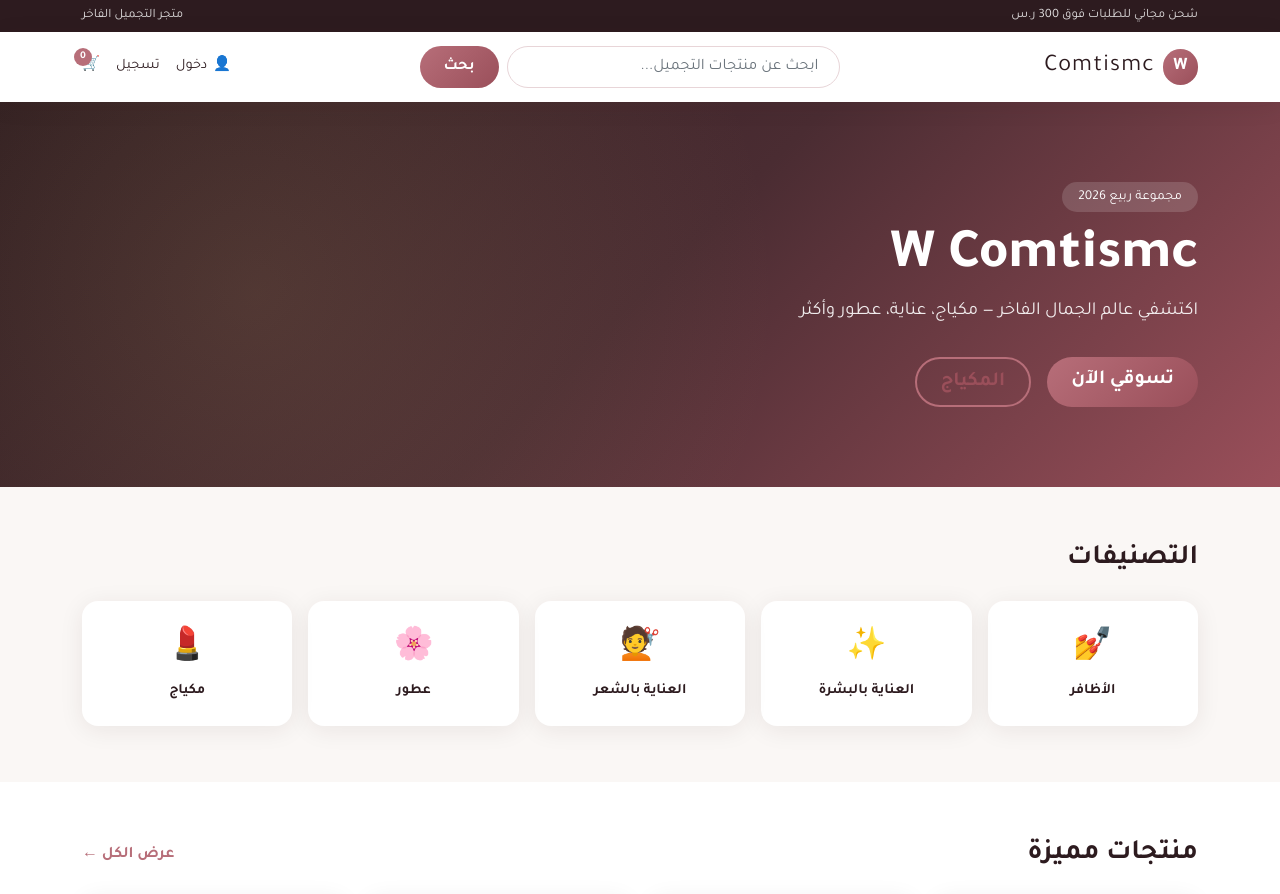
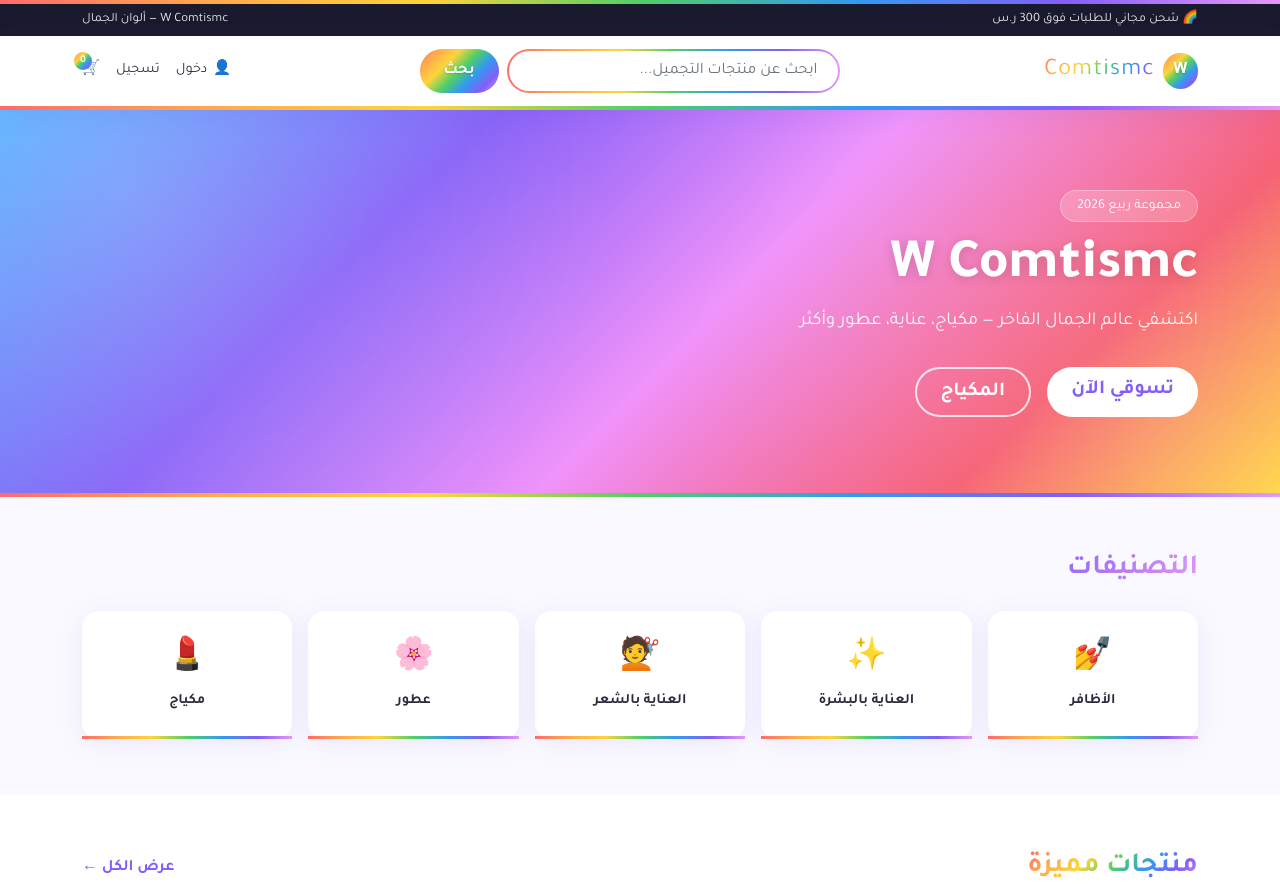
Before and after one commit to Esaud1/Cursor, an ASP.NET Core app: page / in a window 1280 px wide. Shown: the top 894 px of the page. Run offline with ASP.NET Core 8, Linux system fonts and the light colour scheme.

Commit message:
Switch W Comtismc theme to rainbow colors
Replace rose/burgundy palette with rainbow gradients, stripe
accents, and vibrant multicolor UI across header, hero, buttons,
cards, and footer.

Co-authored-by: Enad Saud <Esaud1@users.noreply.github.com>

```diff
--- a/WComtismc/Pages/Shared/_Layout.cshtml
+++ b/WComtismc/Pages/Shared/_Layout.cshtml
@@ -12,10 +12,11 @@
     <link rel="stylesheet" href="~/css/site.css" asp-append-version="true" />
 </head>
 <body>
+    <div class="rainbow-stripe"></div>
     <div class="store-topbar">
         <div class="container">
-            <span>شحن مجاني للطلبات فوق 300 ر.س</span>
-            <span>متجر التجميل الفاخر</span>
+            <span>🌈 شحن مجاني للطلبات فوق 300 ر.س</span>
+            <span>W Comtismc — ألوان الجمال</span>
         </div>
     </div>
 
@@ -63,6 +64,7 @@
                 </button>
             </div>
         </nav>
+        <div class="rainbow-stripe"></div>
 
         <div class="collapse navbar-collapse store-categories-nav" id="storeNav">
             <div class="container">
--- a/WComtismc/wwwroot/css/site.css
+++ b/WComtismc/wwwroot/css/site.css
@@ -1,14 +1,21 @@
 :root {
-  --rose: #b76e79;
-  --rose-dark: #9a4f5a;
-  --rose-light: #d4a5a5;
-  --burgundy: #2d1b1f;
-  --cream: #faf7f5;
-  --gold: #c9a96e;
-  --text: #2d1b1f;
-  --text-muted: #7a6a6e;
+  --rainbow: linear-gradient(90deg, #ff6b6b, #ffa94d, #ffd43b, #51cf66, #339af0, #845ef7, #e599f7);
+  --rainbow-soft: linear-gradient(135deg, #ff6b6b 0%, #ffa94d 16%, #ffd43b 33%, #51cf66 50%, #339af0 66%, #845ef7 83%, #e599f7 100%);
+  --rainbow-hero: linear-gradient(135deg, #4facfe 0%, #845ef7 30%, #f093fb 55%, #f5576c 80%, #ffd43b 100%);
+  --red: #ff6b6b;
+  --orange: #ffa94d;
+  --yellow: #ffd43b;
+  --green: #51cf66;
+  --blue: #339af0;
+  --indigo: #845ef7;
+  --violet: #e599f7;
+  --primary: #845ef7;
+  --primary-dark: #6741d9;
+  --text: #2d2a3e;
+  --text-muted: #6b6880;
+  --cream: #faf9ff;
   --white: #ffffff;
-  --shadow: 0 4px 24px rgba(45, 27, 31, 0.08);
+  --shadow: 0 4px 24px rgba(103, 65, 217, 0.1);
 }
 
 * {
@@ -23,18 +30,24 @@ body {
 }
 
 a {
-  color: var(--rose-dark);
+  color: var(--indigo);
   text-decoration: none;
 }
 
 a:hover {
-  color: var(--burgundy);
+  color: var(--primary-dark);
+}
+
+/* Rainbow stripe accent */
+.rainbow-stripe {
+  height: 4px;
+  background: var(--rainbow);
 }
 
 /* Topbar */
 .store-topbar {
-  background: var(--burgundy);
-  color: rgba(255, 255, 255, 0.85);
+  background: #1a1a2e;
+  color: rgba(255, 255, 255, 0.9);
   font-size: 0.8rem;
   padding: 0.4rem 0;
 }
@@ -63,7 +76,6 @@ a:hover {
   gap: 0.5rem;
   font-weight: 800;
   font-size: 1.5rem;
-  color: var(--burgundy) !important;
   text-decoration: none;
 }
 
@@ -73,15 +85,20 @@ a:hover {
   justify-content: center;
   width: 2.2rem;
   height: 2.2rem;
-  background: linear-gradient(135deg, var(--rose), var(--rose-dark));
+  background: var(--rainbow-soft);
   color: var(--white);
   border-radius: 50%;
   font-size: 1.1rem;
+  text-shadow: 0 1px 2px rgba(0, 0, 0, 0.2);
 }
 
 .brand-text {
   font-weight: 300;
   letter-spacing: 0.05em;
+  background: var(--rainbow-soft);
+  -webkit-background-clip: text;
+  -webkit-text-fill-color: transparent;
+  background-clip: text;
 }
 
 .store-search {
@@ -94,7 +111,9 @@ a:hover {
 
 .store-search .form-control {
   border-radius: 50px;
-  border: 1px solid #e8d5d8;
+  border: 2px solid transparent;
+  background: linear-gradient(var(--white), var(--white)) padding-box,
+              var(--rainbow) border-box;
   padding: 0.5rem 1.25rem;
 }
 
@@ -127,7 +146,7 @@ a:hover {
   position: absolute;
   top: -8px;
   left: -8px;
-  background: var(--rose);
+  background: var(--rainbow-soft);
   color: var(--white);
   font-size: 0.65rem;
   font-weight: 700;
@@ -164,44 +183,47 @@ a:hover {
 }
 
 .category-links a:hover {
-  background: var(--rose-light);
+  background: var(--rainbow-soft);
   color: var(--white);
 }
 
 /* Buttons */
 .btn-store {
-  background: linear-gradient(135deg, var(--rose), var(--rose-dark));
+  background: var(--rainbow-soft);
   color: var(--white);
   border: none;
   border-radius: 50px;
   padding: 0.5rem 1.5rem;
   font-weight: 600;
   transition: transform 0.15s, box-shadow 0.15s;
+  text-shadow: 0 1px 2px rgba(0, 0, 0, 0.15);
 }
 
 .btn-store:hover {
   color: var(--white);
-  transform: translateY(-1px);
-  box-shadow: 0 4px 16px rgba(183, 110, 121, 0.4);
+  transform: translateY(-2px);
+  box-shadow: 0 6px 20px rgba(132, 94, 247, 0.45);
 }
 
 .btn-outline-store {
-  border: 2px solid var(--rose);
-  color: var(--rose-dark);
+  border: 2px solid transparent;
+  background: linear-gradient(var(--white), var(--white)) padding-box,
+              var(--rainbow) border-box;
+  color: var(--indigo);
   border-radius: 50px;
   padding: 0.5rem 1.5rem;
   font-weight: 600;
-  background: transparent;
 }
 
 .btn-outline-store:hover {
-  background: var(--rose);
+  background: var(--rainbow-soft);
   color: var(--white);
+  border-color: transparent;
 }
 
 /* Hero */
 .hero-section {
-  background: linear-gradient(135deg, var(--burgundy) 0%, #4a2c32 50%, var(--rose-dark) 100%);
+  background: var(--rainbow-hero);
   color: var(--white);
   padding: 5rem 0;
   position: relative;
@@ -212,7 +234,19 @@ a:hover {
   content: '';
   position: absolute;
   inset: 0;
-  background: radial-gradient(circle at 20% 50%, rgba(201, 169, 110, 0.15) 0%, transparent 50%);
+  background:
+    radial-gradient(circle at 10% 20%, rgba(255, 255, 255, 0.2) 0%, transparent 40%),
+    radial-gradient(circle at 90% 80%, rgba(255, 255, 255, 0.15) 0%, transparent 40%);
+}
+
+.hero-section::after {
+  content: '';
+  position: absolute;
+  bottom: 0;
+  left: 0;
+  right: 0;
+  height: 4px;
+  background: var(--rainbow);
 }
 
 .hero-content {
@@ -222,11 +256,13 @@ a:hover {
 
 .hero-tag {
   display: inline-block;
-  background: rgba(255, 255, 255, 0.15);
+  background: rgba(255, 255, 255, 0.2);
+  backdrop-filter: blur(4px);
   padding: 0.3rem 1rem;
   border-radius: 50px;
   font-size: 0.85rem;
   margin-bottom: 1rem;
+  border: 1px solid rgba(255, 255, 255, 0.3);
 }
 
 .hero-title {
@@ -234,11 +270,12 @@ a:hover {
   font-weight: 800;
   margin-bottom: 0.5rem;
   line-height: 1.1;
+  text-shadow: 0 2px 12px rgba(0, 0, 0, 0.15);
 }
 
 .hero-subtitle {
   font-size: 1.15rem;
-  opacity: 0.9;
+  opacity: 0.95;
   margin-bottom: 2rem;
 }
 
@@ -246,6 +283,28 @@ a:hover {
   display: flex;
   gap: 1rem;
   flex-wrap: wrap;
+}
+
+.hero-actions .btn-store {
+  background: var(--white);
+  color: var(--indigo);
+  text-shadow: none;
+}
+
+.hero-actions .btn-store:hover {
+  color: var(--primary-dark);
+  box-shadow: 0 6px 24px rgba(255, 255, 255, 0.4);
+}
+
+.hero-actions .btn-outline-store {
+  background: transparent;
+  border: 2px solid rgba(255, 255, 255, 0.8);
+  color: var(--white);
+}
+
+.hero-actions .btn-outline-store:hover {
+  background: rgba(255, 255, 255, 0.2);
+  color: var(--white);
 }
 
 /* Sections */
@@ -260,7 +319,10 @@ a:hover {
 .section-heading {
   font-size: 1.75rem;
   font-weight: 700;
-  color: var(--burgundy);
+  background: var(--rainbow-soft);
+  -webkit-background-clip: text;
+  -webkit-text-fill-color: transparent;
+  background-clip: text;
   margin-bottom: 1.5rem;
 }
 
@@ -273,7 +335,7 @@ a:hover {
 
 .view-all-link {
   font-weight: 600;
-  color: var(--rose);
+  color: var(--indigo);
 }
 
 /* Categories grid */
@@ -295,12 +357,14 @@ a:hover {
   text-decoration: none;
   color: var(--text);
   transition: transform 0.2s, box-shadow 0.2s;
+  border-bottom: 3px solid transparent;
+  border-image: var(--rainbow) 1;
 }
 
 .category-card:hover {
   transform: translateY(-4px);
-  box-shadow: 0 8px 32px rgba(45, 27, 31, 0.12);
-  color: var(--rose-dark);
+  box-shadow: 0 8px 32px rgba(132, 94, 247, 0.2);
+  color: var(--indigo);
 }
 
 .category-card-icon {
```
Also changed, not shown: other parts of WComtismc/wwwroot/css/site.css (+87 -39 lines).
